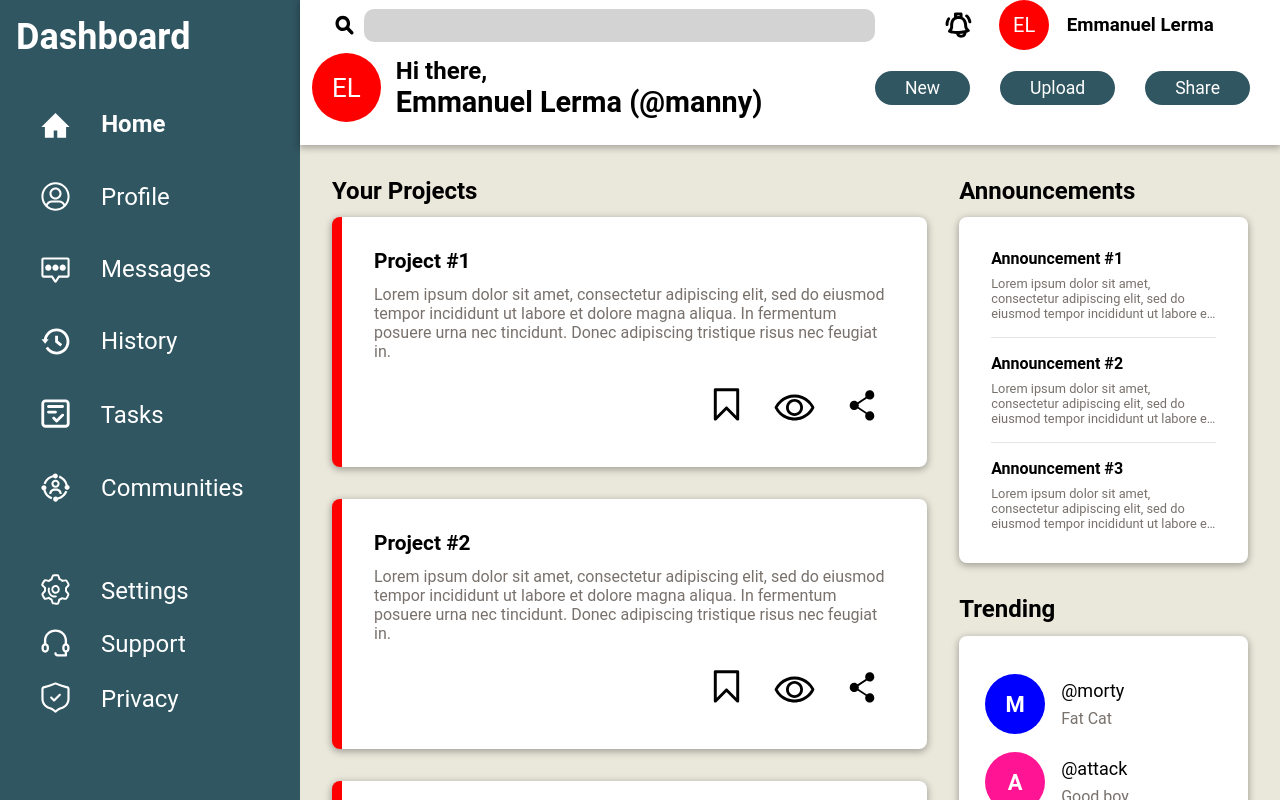
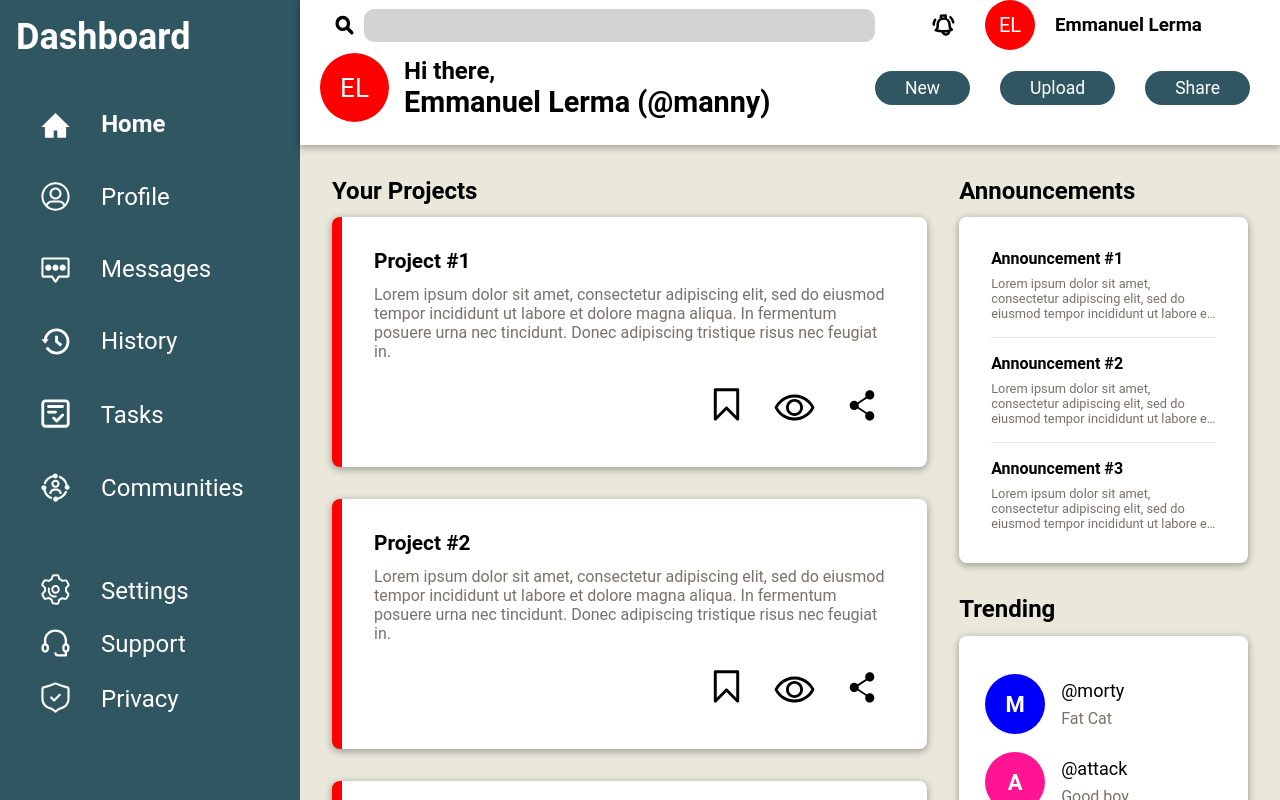
Before and after one commit to MannyLerma/Admin-Dashboard, a plain HTML site: page index.html in a window 1280 px wide. Drawn offline with Linux system fonts and the light colour scheme; a script that the page names is missing.

Commit message:
header to be modified

```diff
--- a/style.css
+++ b/style.css
@@ -34,6 +34,7 @@
     display: grid;
     grid-template-columns: 1fr 0.8fr 2fr;
     align-items: center;
+    justify-self: start;
 }
 .greeting {
     grid-area: greeting;
@@ -53,6 +54,7 @@
     justify-content: center;
     font-size: 20px;
     color: white;
+    margin: 0px 20px;
 }
 .greeting > .profile {
     justify-self: end;
```
